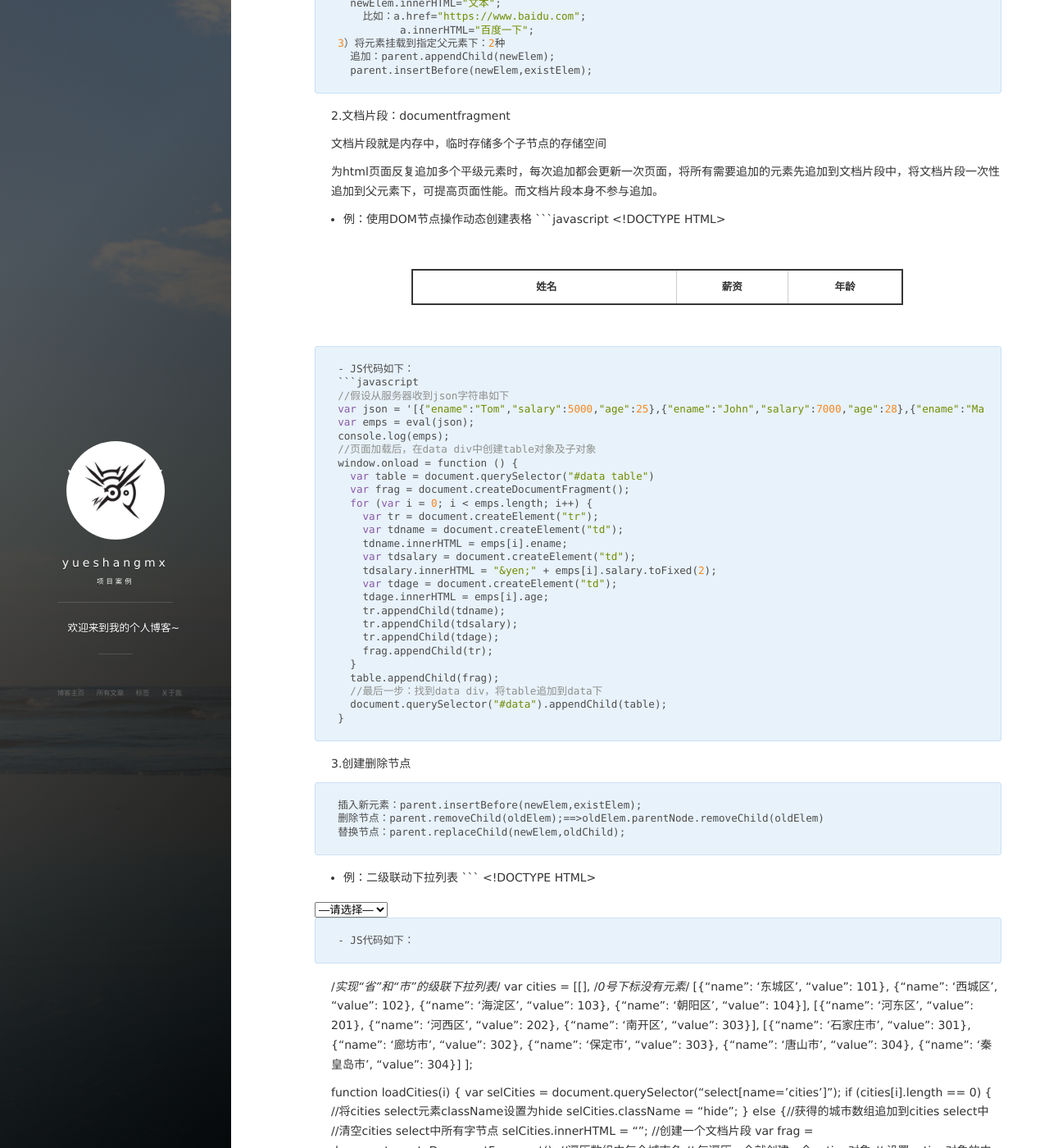
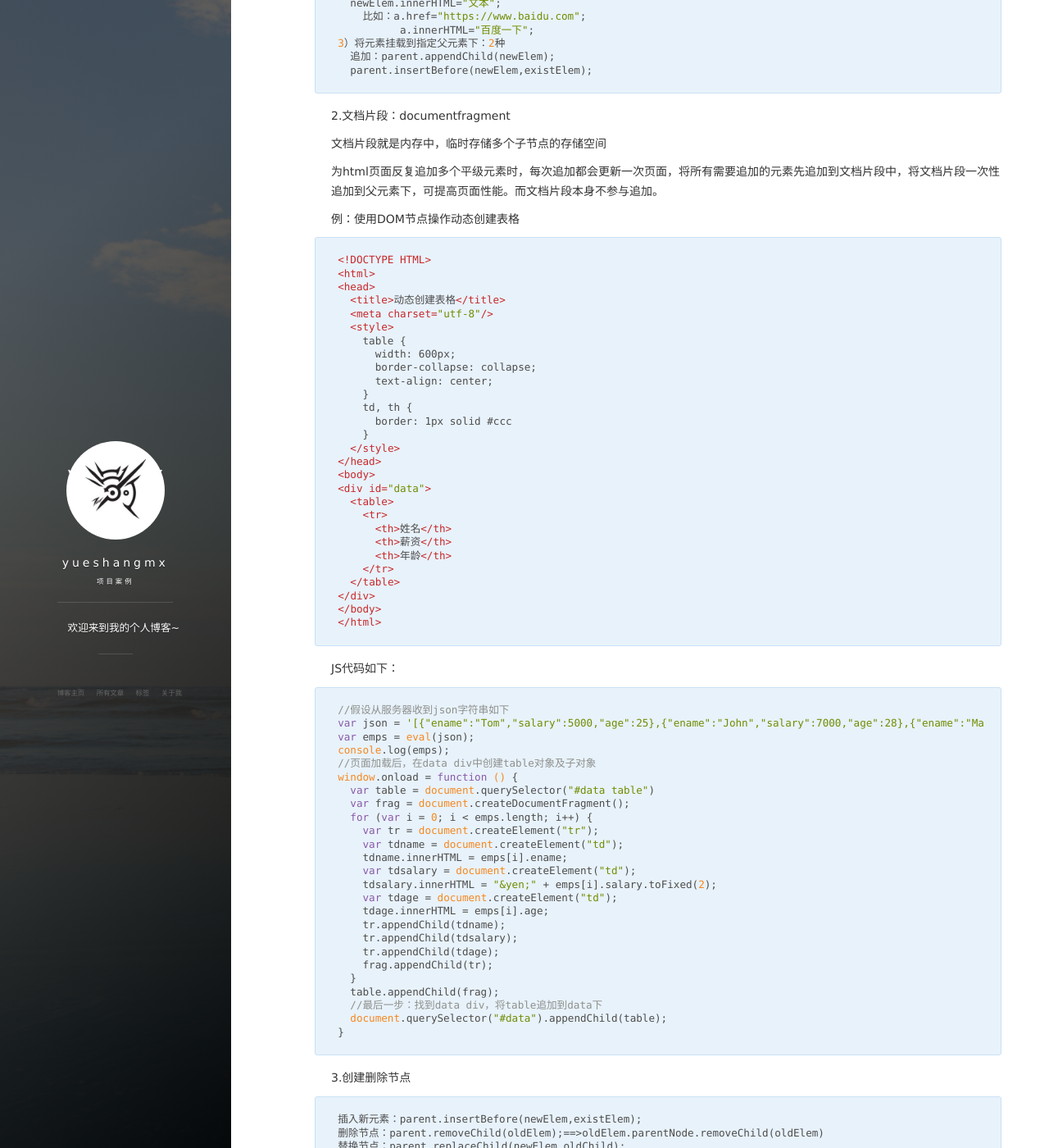
Before and after one commit to yueshangmx/yueshangmx.github.io, a Jekyll site: the page built from _posts/2017-09-15-DOM节点和常用对象.md, in a window 1280 px wide and 1400 px high, scrolled down 318 px. Shown: the whole window at 82% size. Built offline with Jekyll 4.4.1, drawn with Linux system fonts in a browser that asks for light colours; nearby versions of some CDN libraries; comment, search, counter and statistics services are not loaded; some of the changed text lies outside the part shown.

Commit message:
update 2017-12-23

````diff
--- a/_posts/2017-09-15-DOM节点和常用对象.md
+++ b/_posts/2017-09-15-DOM节点和常用对象.md
@@ -27,7 +27,7 @@ tags: 笔记
 
 为html页面反复追加多个平级元素时，每次追加都会更新一次页面，将所有需要追加的元素先追加到文档片段中，将文档片段一次性追加到父元素下，可提高页面性能。而文档片段本身不参与追加。
 
-- 例：使用DOM节点操作动态创建表格
+例：使用DOM节点操作动态创建表格
 ```javascript
 <!DOCTYPE HTML>
 <html>
@@ -58,7 +58,7 @@ tags: 笔记
 </body>
 </html>
 ```
-- JS代码如下：
+JS代码如下：
 ```javascript
 //假设从服务器收到json字符串如下
 var json = '[{"ename":"Tom","salary":5000,"age":25},{"ename":"John","salary":7000,"age":28},{"ename":"Marry","salary":6000,"age":27}]';
@@ -94,7 +94,7 @@ window.onload = function () {
 替换节点：parent.replaceChild(newElem,oldChild);
 ```
 
-- 例：二级联动下拉列表
+例：二级联动下拉列表
 ```
 <!DOCTYPE HTML>
 <html>
@@ -118,7 +118,7 @@ window.onload = function () {
 </body>
 </html>
 ```
-- JS代码如下：
+JS代码如下：
 ```
 /*实现“省”和“市”的级联下拉列表*/
 var cities = [[], /*0号下标没有元素*/
````
